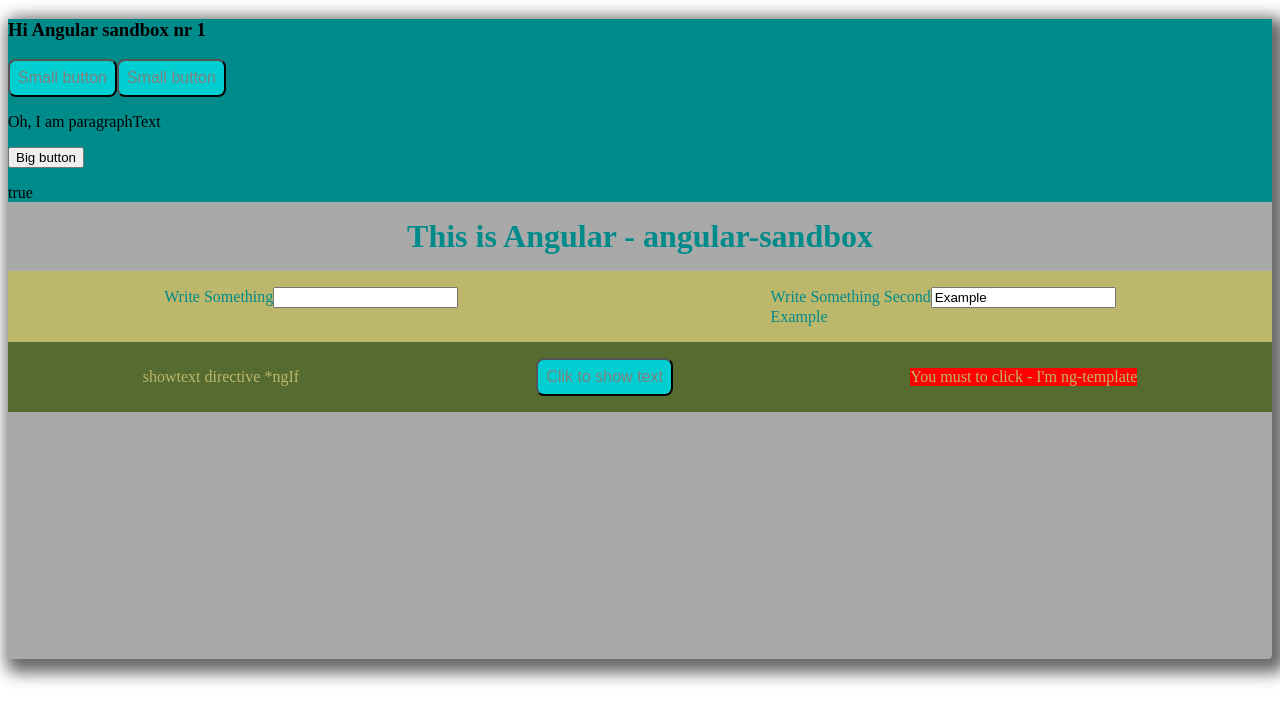
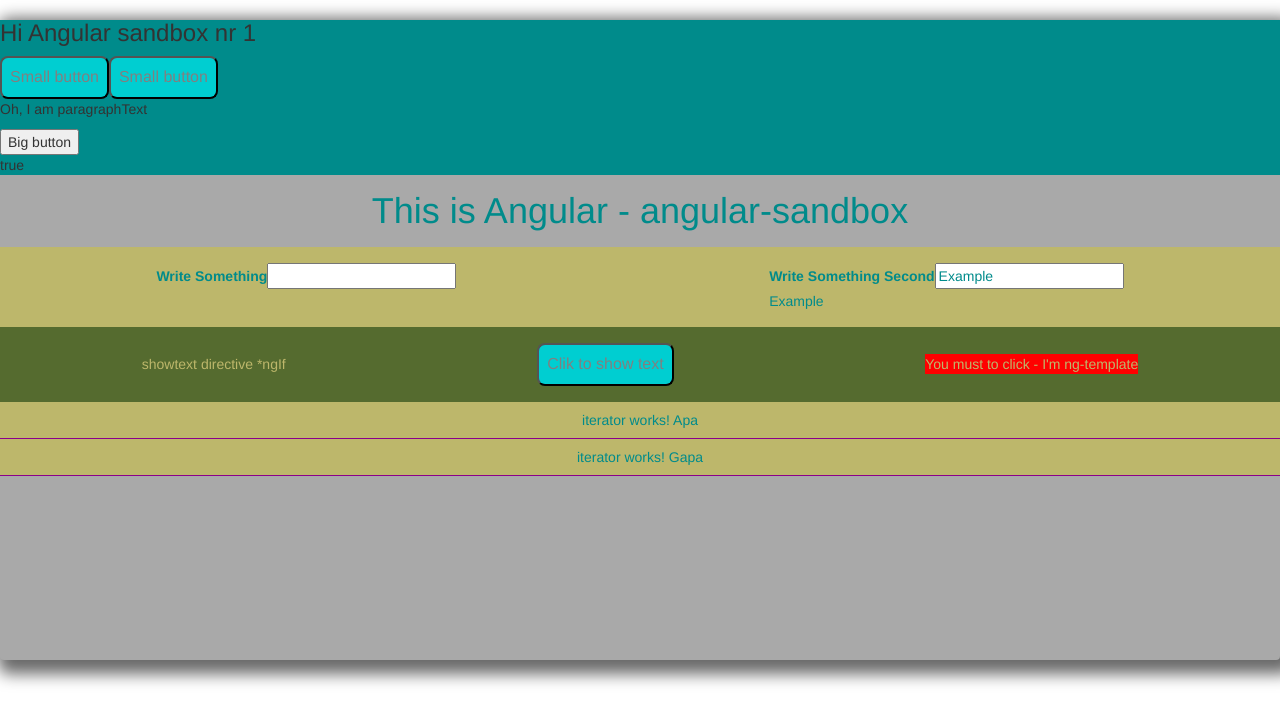
Before and after one commit to JakubKarp/angular-sandbox, an Angular app: page / in a window 1280 px wide. Shown: the top 724 px of the page. Built offline with nearby package versions, Linux system fonts and the light colour scheme.

Commit message:
iteration-and-bootstrap

```diff
--- a/angular.json
+++ b/angular.json
@@ -24,6 +24,7 @@
               "src/assets"
             ],
             "styles": [
+              "node_modules/bootstrap/dist/css/bootstrap.min.css",
               "src/styles.css"
             ],
             "scripts": []
--- a/package.json
+++ b/package.json
@@ -19,6 +19,7 @@
     "@angular/platform-browser": "~9.1.0",
     "@angular/platform-browser-dynamic": "~9.1.0",
     "@angular/router": "~9.1.0",
+    "bootstrap": "^3.4.1",
     "rxjs": "~6.5.4",
     "tslib": "^1.10.0",
     "zone.js": "~0.10.2"
--- a/src/app/app.component.html
+++ b/src/app/app.component.html
@@ -3,4 +3,8 @@
   <h1> This is Angular  - {{title}} </h1>
   <app-inputname></app-inputname>
   <app-showtext></app-showtext>
+  <app-iterator
+    *ngFor='let nam of liList; let ind = index'
+    [element]='nam'
+  ></app-iterator>
 </div>
--- a/src/app/app.component.ts
+++ b/src/app/app.component.ts
@@ -7,4 +7,5 @@
 })
 export class AppComponent {
   title = 'angular-sandbox';
+  liList = [{name: 'Apa'}, {name: 'Gapa'} ];
 }
--- a/src/app/app.module.ts
+++ b/src/app/app.module.ts
@@ -7,6 +7,7 @@
 import { HeaderItemComponent } from './header-item/header-item.component';
 import { InputnameComponent } from './inputname/inputname.component';
 import { ShowtextComponent } from './showtext/showtext.component';
+import { IteratorComponent } from './iterator/iterator.component';
 
 @NgModule({
   declarations: [
@@ -14,7 +15,8 @@
     HeaderComponent,
     HeaderItemComponent,
     InputnameComponent,
-    ShowtextComponent
+    ShowtextComponent,
+    IteratorComponent
   ],
   imports: [
     BrowserModule,
--- /dev/null
+++ b/src/app/iterator/iterator.component.css
@@ -0,0 +1,8 @@
+div {
+    display: flex;
+    justify-content: space-around;
+    color: darkcyan;
+    background-color: darkkhaki;
+    padding: 8px 0;
+    border-bottom: 1px solid darkmagenta;
+}
--- /dev/null
+++ b/src/app/iterator/iterator.component.html
@@ -0,0 +1 @@
+<div>iterator works! {{element.name}} </div>
--- /dev/null
+++ b/src/app/iterator/iterator.component.ts
@@ -0,0 +1,20 @@
+import { Component, OnInit, Input } from '@angular/core';
+
+@Component({
+  selector: 'app-iterator',
+  templateUrl: './iterator.component.html',
+  styleUrls: ['./iterator.component.css']
+})
+export class IteratorComponent implements OnInit {
+  // dekorator input pozwala udostępnić typy do komponentu rodzica - na zewnątrz
+  @Input() element: {name: string};
+
+  // jeśli w nawiasie podasz inną nazwę, to bęzie dostępne nie jako element, ale jako ta nazwa: [otherName]
+  // @Input('otherName') element: {type: string};
+
+  constructor() { }
+
+  ngOnInit(): void {
+  }
+
+}
--- a/src/app/showtext/showtext.component.html
+++ b/src/app/showtext/showtext.component.html
@@ -5,8 +5,4 @@
   <ng-template #noShow>
     <div [ngStyle]='{backgroundColor: getColor()}' >You must to click - I'm ng-template</div>
   </ng-template>
-  <!-- <div>
-    Musi być tu jednak inny komponent iterowany, a nie div
-    <div *ngIf='let liI of liList; let ind = index' >Jestem kolejnym z listy</div>
-  </div> -->
 </div>
```
Also changed, not shown: 1 other file (tests, documents, lock files or other folders).
